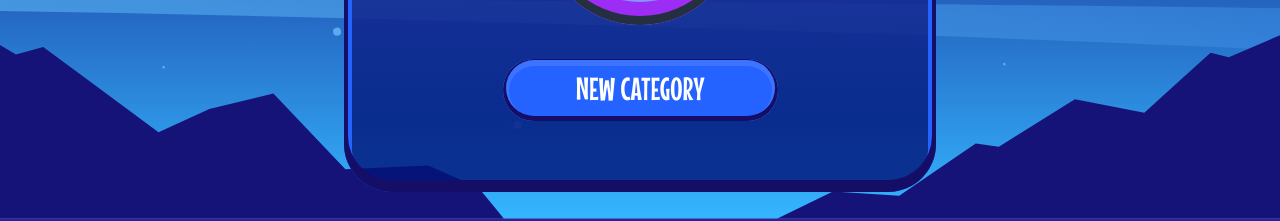
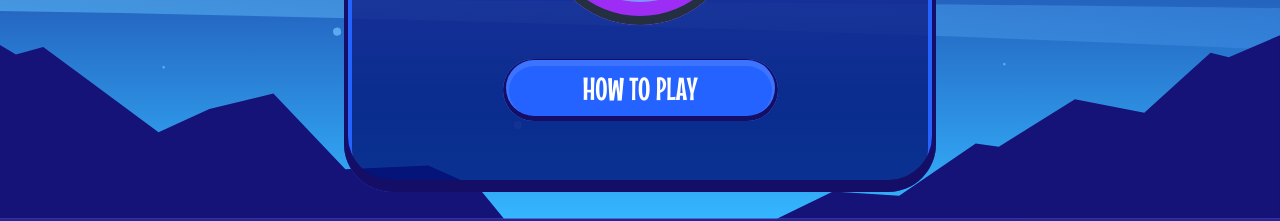
Before and after one commit to omarkarake/angularHangMan, an Angular app: page / in a window 1280 px wide. Shown: the part 431-652 px from the top of the page. Built offline with nearby package versions, Linux system fonts and the light colour scheme.

Commit message:
feat: adding logic for navigating to the how to play page

```diff
--- a/src/app/app.component.html
+++ b/src/app/app.component.html
@@ -1,7 +1,7 @@
 <div
   class="min-h-screen max-h-[100%] w-[100%] bg-[url('./assets/images/background-tablet.svg')] bg-no-repeat bg-cover md:bg-[url('./assets/images/background-tablet.svg')] lg:bg-[url('./assets/images/background-desktop.svg')]"
 >
-  <app-home />
+  <app-home (openHowToPlay)="openHowToPlay()"/>
   <!-- <app-how-to-play /> -->
   <!-- <app-pick-category /> -->
   <!-- <app-in-game /> -->
--- a/src/app/app.component.ts
+++ b/src/app/app.component.ts
@@ -1,10 +1,14 @@
-import { Component } from '@angular/core';
+import { Component, Input } from '@angular/core';
 
 @Component({
   selector: 'app-root',
   templateUrl: './app.component.html',
-  styleUrl: './app.component.css'
+  styleUrl: './app.component.css',
 })
 export class AppComponent {
   title = 'angularHangMan';
+  constructor() {}
+  openHowToPlay() {
+    console.log('go to how to play clicked');
+  }
 }
--- a/src/app/pages/home/home.component.html
+++ b/src/app/pages/home/home.component.html
@@ -28,12 +28,13 @@
           </div>
         </div>
         <div
+          (click)="goToHowToPlay()"
           class="w-[100%] h-[62px] bg-blue rounded-[40px] text-white text-heading-s shadow-inner-custom-top-btn cursor-pointer"
         >
           <div
             class="w-[100%] h-[100%] hover:bg-white-opacity-20 shadow-inner-custom-bottom-btn rounded-[40px] flex justify-center items-center"
           >
-            <p>NEW CATEGORY</p>
+            <p>HOW TO PLAY</p>
           </div>
         </div>
       </div>
--- a/src/app/pages/home/home.component.ts
+++ b/src/app/pages/home/home.component.ts
@@ -1,10 +1,14 @@
-import { Component } from '@angular/core';
+import { Component, EventEmitter, Output } from '@angular/core';
 
 @Component({
   selector: 'app-home',
   templateUrl: './home.component.html',
-  styleUrl: './home.component.css'
+  styleUrl: './home.component.css',
 })
 export class HomeComponent {
-
+  @Output() openHowToPlay = new EventEmitter();
+  constructor() {}
+  goToHowToPlay() {
+    this.openHowToPlay.emit();
+  }
 }
```
